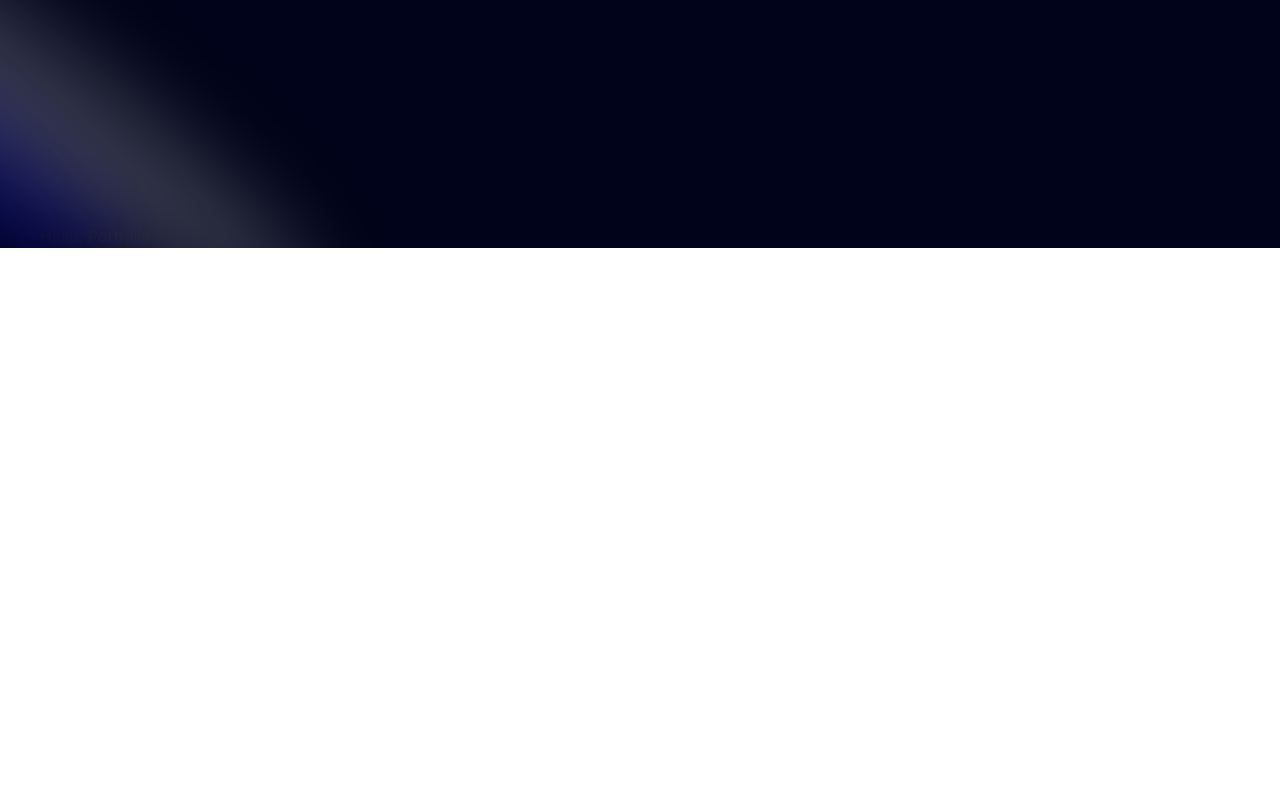
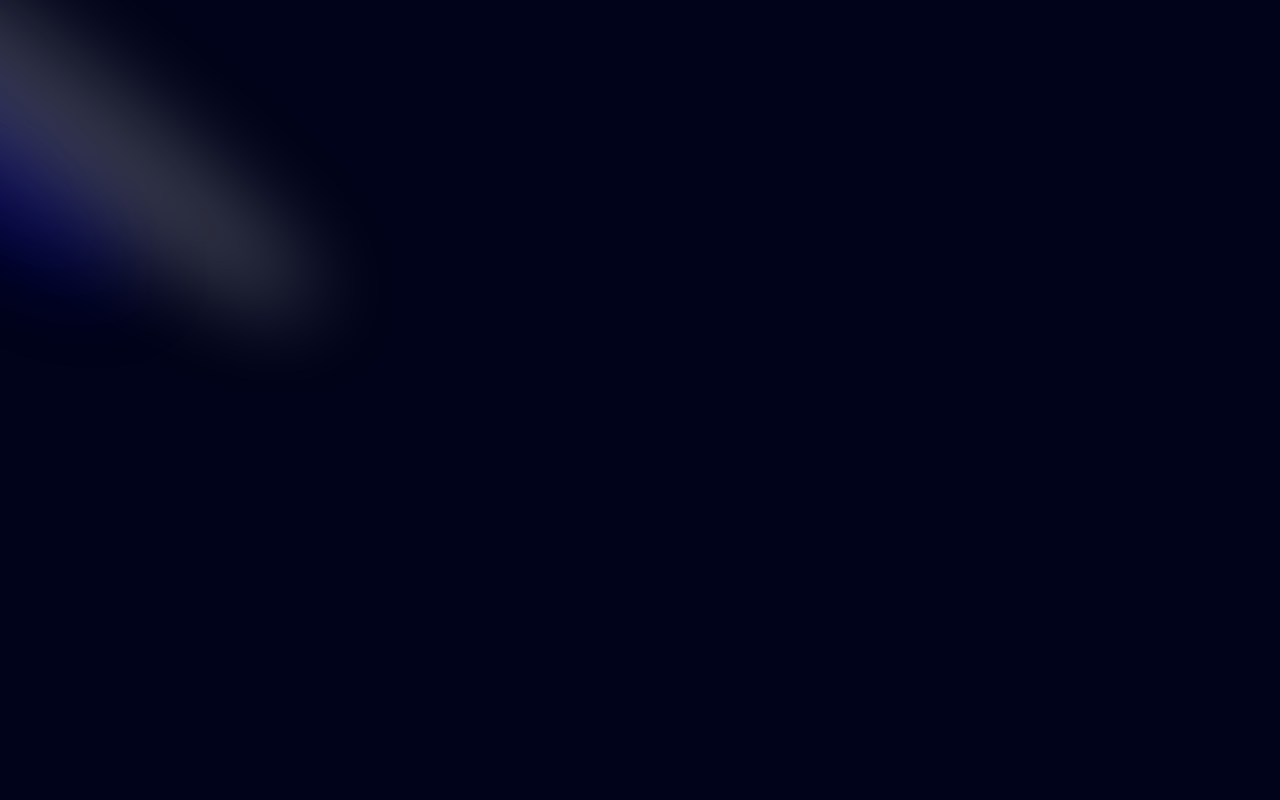
Before and after one commit to marywebby/portfolio, a Next.js app: page / in a window 1280 px wide. Shown: the top 800 px of the page. Built offline with nearby package versions, Linux system fonts and the light colour scheme.

Commit message:
added grid layout to hero

```diff
--- a/app/globals.css
+++ b/app/globals.css
@@ -1,6 +1,8 @@
-@tailwind base;
-@tailwind components;
-@tailwind utilities;
+@import "tailwindcss/base";
+
+@import "tailwindcss/components";
+
+@import "tailwindcss/utilities";
 
 @layer base {
   :root {
--- a/components/Hero.tsx
+++ b/components/Hero.tsx
@@ -9,6 +9,12 @@
             <Spotlight className="-top-10 -left-full h-[80-vh] v-[50-vw]" fill='purple'/>
             <Spotlight className="-top-28 -left-80 h-[80-vh] v-[50-vw]" fill='blue'/>
         </div>
+
+        <div className="h-screen w-full dark:bg-black-100 bg-white  dark:bg-grid-white/[0.3] bg-grid-black/[0.2] relative flex items-center justify-center">
+        {/* Radial gradient for the container to give a faded look */}
+        <div className="absolute pointer-events-none inset-0 flex items-center justify-center dark:bg-black-100 bg-white [mask-image:radial-gradient(ellipse_at_center,transparent_20%,black)]"></div>
+
+      </div>
     </div>
   )
 }
```
